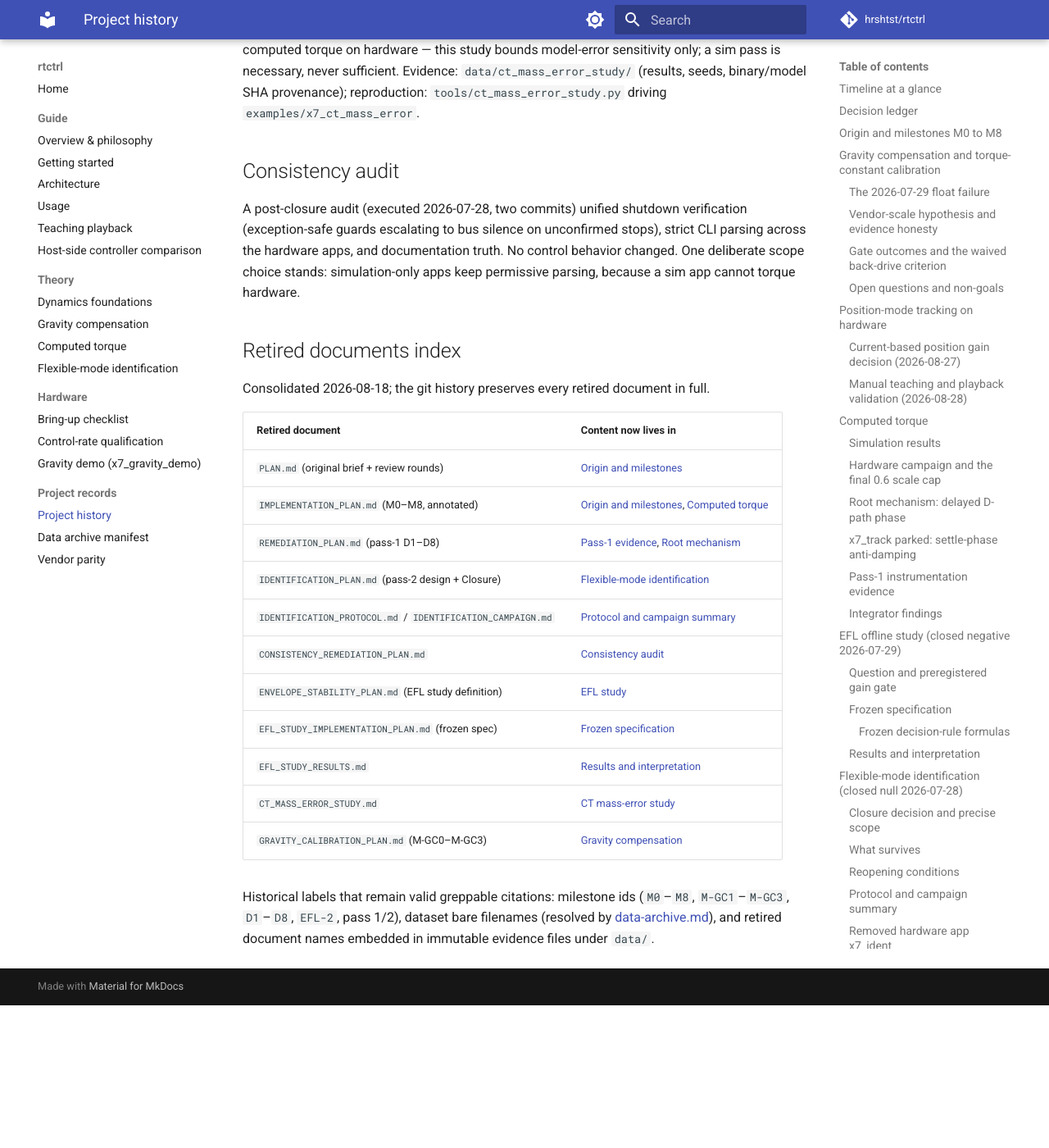
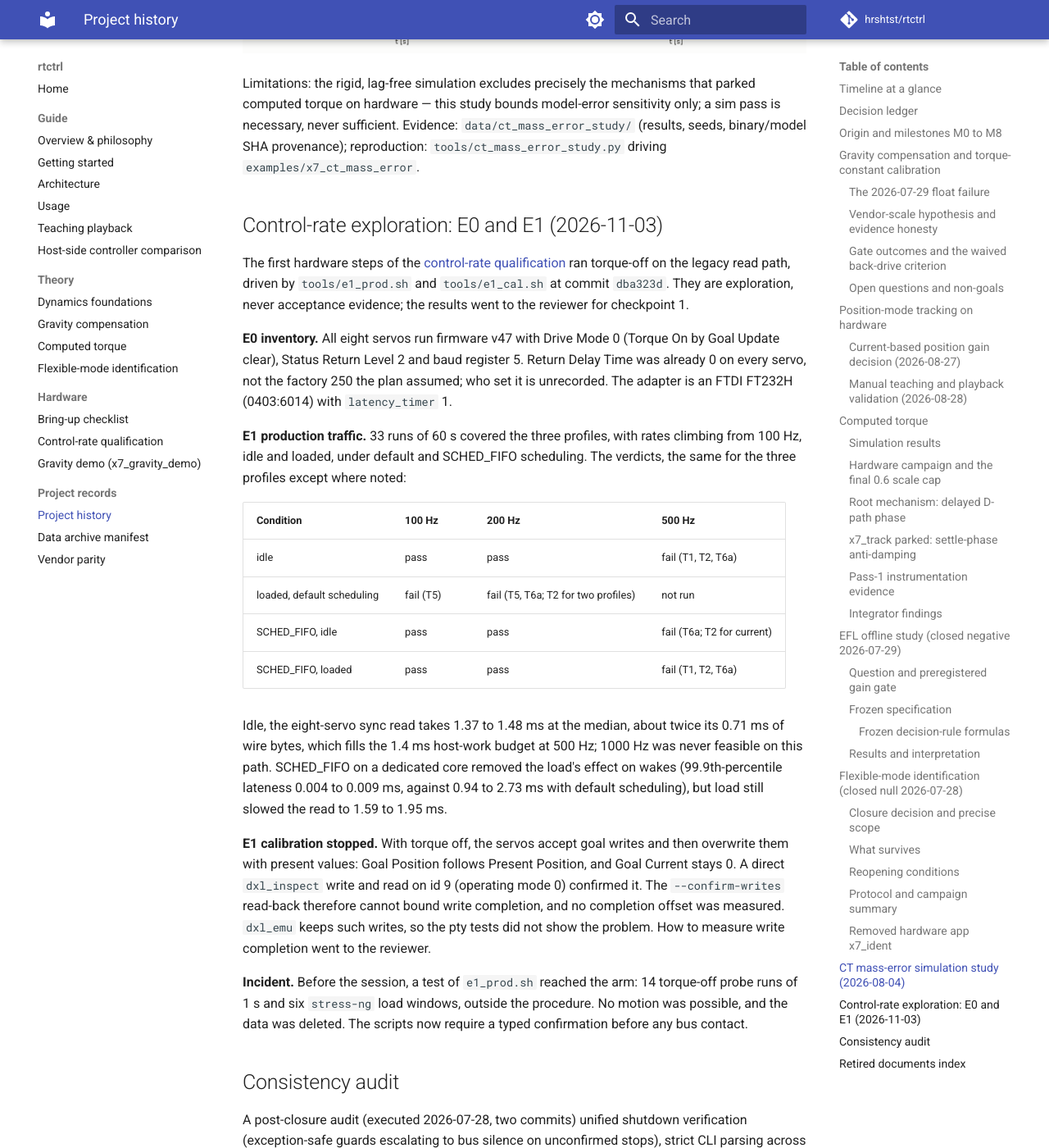
Before and after one commit to hrshtst/rtctrl, an MkDocs documentation site: the page built from docs/records/history.md, in a window 1280 px wide and 1400 px high, scrolled down 13425 px. Shown: the whole window at 82% size. Built offline with MkDocs 1.6.1 and Material for MkDocs 9.7.7, drawn with Linux system fonts in a browser that asks for light colours; comment, search, counter and statistics services are not loaded; before the commit the page ends 14651 px from its top, so only the background shows below that; some of the changed text lies outside the part shown.

Commit message:
docs(records): control-rate E0 and E1 outcomes
Record the 2026-11-03 torque-off session on the legacy read path. E0
found every servo on firmware v47 with Drive Mode 0 and Return Delay
Time already 0. In E1, every profile sustains 100 and 200 Hz idle, and
under load with SCHED_FIFO; 500 Hz fails in every condition because the
sync read fills the host-work budget. Calibration stopped: with torque
off the servos overwrite goal writes with present values, so the
read-back cannot bound write completion. The entry also records the
unplanned torque-off runs before the session.

Claude-Session: https://claude.ai/code/session_019n1vHmKvqcQXktHbT1RjBu

```diff
--- a/docs/records/history.md
+++ b/docs/records/history.md
@@ -31,6 +31,7 @@ append-only in spirit — the decisions below are closed.
 | 08-18 | Project cleanup: records consolidated here; the closed `x7_ident` hardware app removed |
 | 08-19 | `x7_gravity_demo` added (simplified gravity-compensation demonstration with customizable torque constants) and reviewed — the `--experimental-calibration` opt-in gate and the operator page followed; `apps/` sources reorganized into domain subdirectories (binaries stay flat in `build/apps/`) |
 | 08-20 | Docs renamed lowercase and nested by nav section (published URLs changed; no redirects, by owner decision); Apache-2.0 license adopted; MITOU Target Program (IPA, FY2026) acknowledgment added; docs em-dash convention recorded with `docs/records/` exempt |
+| 11-03 | Control-rate E0 and E1, torque-off on the legacy read path: 200 Hz is the highest rate any profile sustains; E1 calibration stopped because torque-off goal read-back does not work on the servos |
 
 ## Decision ledger
 
@@ -591,6 +592,52 @@ sufficient. Evidence: `data/ct_mass_error_study/` (results, seeds,
 binary/model SHA provenance); reproduction:
 `tools/ct_mass_error_study.py` driving `examples/x7_ct_mass_error`.
 
+## Control-rate exploration: E0 and E1 (2026-11-03)
+
+The first hardware steps of the
+[control-rate qualification](../hardware/control-rate.md) ran torque-off on
+the legacy read path, driven by `tools/e1_prod.sh` and `tools/e1_cal.sh` at
+commit `dba323d`. They are exploration, never acceptance evidence; the
+results went to the reviewer for checkpoint 1.
+
+**E0 inventory.** All eight servos run firmware v47 with Drive Mode 0
+(Torque On by Goal Update clear), Status Return Level 2 and baud register 5.
+Return Delay Time was already 0 on every servo, not the factory 250 the plan
+assumed; who set it is unrecorded. The adapter is an FTDI FT232H
+(0403:6014) with `latency_timer` 1.
+
+**E1 production traffic.** 33 runs of 60 s covered the three profiles, with
+rates climbing from 100 Hz, idle and loaded, under default and SCHED_FIFO
+scheduling. The verdicts, the same for the three profiles except where
+noted:
+
+| Condition | 100 Hz | 200 Hz | 500 Hz |
+|---|---|---|---|
+| idle | pass | pass | fail (T1, T2, T6a) |
+| loaded, default scheduling | fail (T5) | fail (T5, T6a; T2 for two profiles) | not run |
+| SCHED_FIFO, idle | pass | pass | fail (T6a; T2 for current) |
+| SCHED_FIFO, loaded | pass | pass | fail (T1, T2, T6a) |
+
+Idle, the eight-servo sync read takes 1.37 to 1.48 ms at the median, about
+twice its 0.71 ms of wire bytes, which fills the 1.4 ms host-work budget at
+500 Hz; 1000 Hz was never feasible on this path. SCHED_FIFO on a dedicated
+core removed the load's effect on wakes (99.9th-percentile lateness 0.004 to
+0.009 ms, against 0.94 to 2.73 ms with default scheduling), but load still
+slowed the read to 1.59 to 1.95 ms.
+
+**E1 calibration stopped.** With torque off, the servos accept goal writes
+and then overwrite them with present values: Goal Position follows Present
+Position, and Goal Current stays 0. A direct `dxl_inspect` write and read on
+id 9 (operating mode 0) confirmed it. The `--confirm-writes` read-back
+therefore cannot bound write completion, and no completion offset was
+measured. `dxl_emu` keeps such writes, so the pty tests did not show the
+problem. How to measure write completion went to the reviewer.
+
+**Incident.** Before the session, a test of `e1_prod.sh` reached the arm:
+14 torque-off probe runs of 1 s and six `stress-ng` load windows, outside
+the procedure. No motion was possible, and the data was deleted. The scripts
+now require a typed confirmation before any bus contact.
+
 ## Consistency audit
 
 A post-closure audit (executed 2026-07-28, two commits) unified
```
